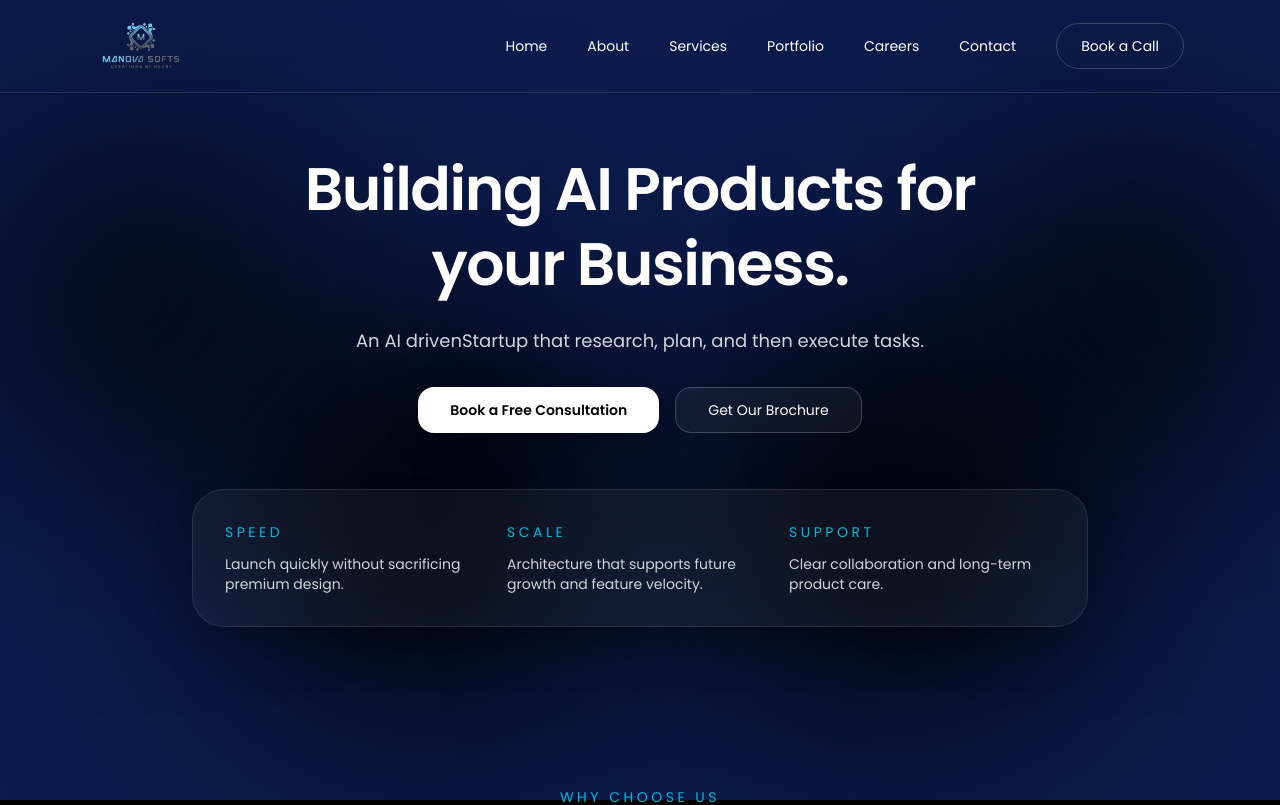
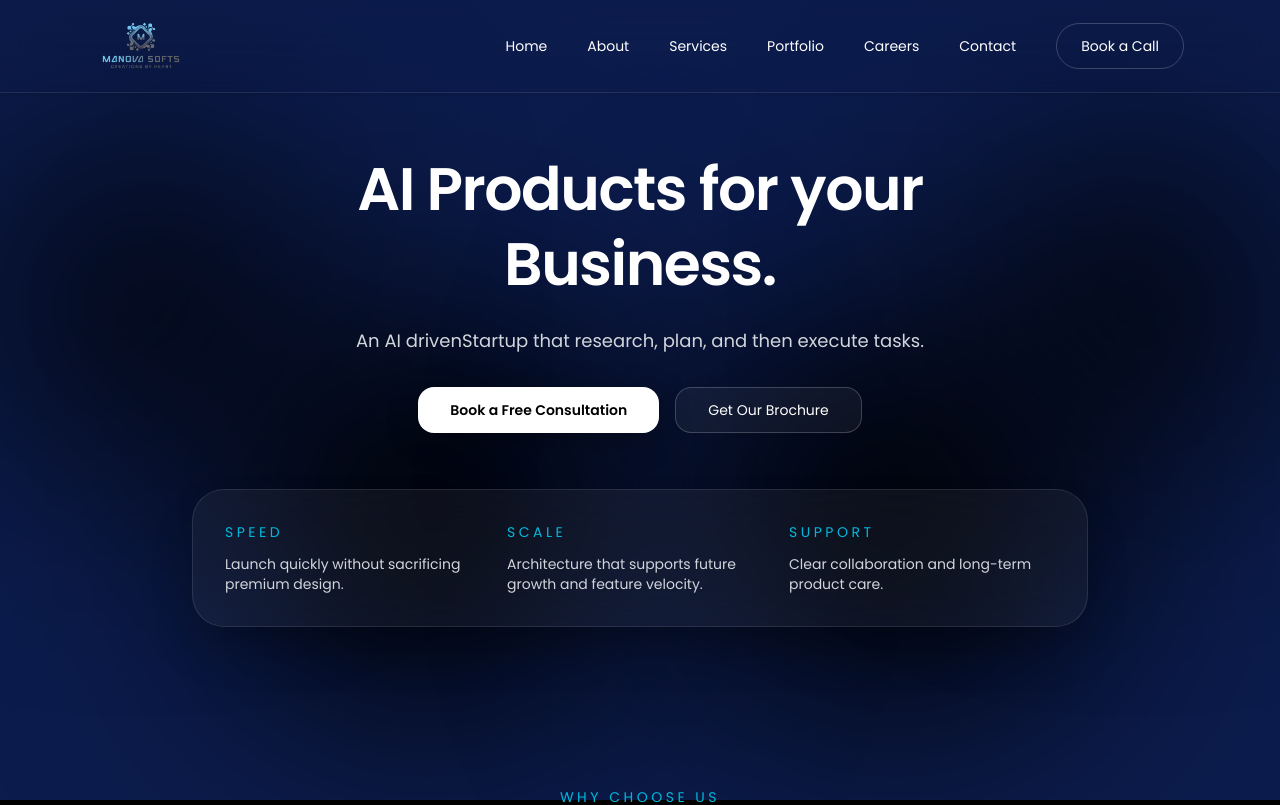
Before and after one commit to thelazybugger/v2, a React (Vite) app: page / in a window 1280 px wide. Shown: the top 805 px of the page. Built offline with nearby package versions, Linux system fonts and the light colour scheme.

Commit message:
Remove 'Building' from hero section heading

```diff
--- a/src/sections/hero-section.jsx
+++ b/src/sections/hero-section.jsx
@@ -47,7 +47,7 @@ export default function HeroSection() {
             damping: 70,
           }}
         >
-          Building AI Products for your Business.
+          AI Products for your Business.
         </motion.h1>
 
         <motion.p
```
